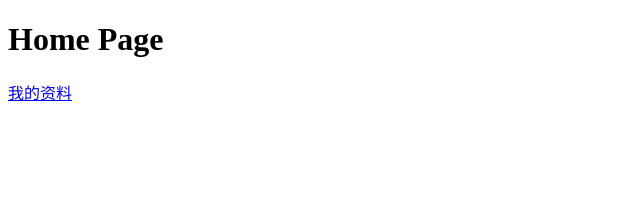
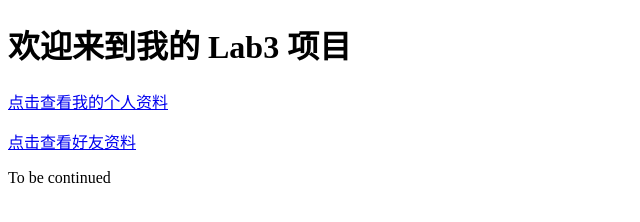
Before and after one commit to xzlin04-crypto/git-flow-lab, a plain HTML site: page index.html in a window 1280 px wide. Shown: the whole page, without its empty margins (0-640 px from the left). Drawn offline with Linux system fonts and the light colour scheme.

Commit message:
add friend profile and link

```diff
--- a/index.html
+++ b/index.html
@@ -1,10 +1,13 @@
 <!DOCTYPE html>
 <html>
 <head>
-    <title>My Page</title>
+    <title>Lab3 Git Flow</title>
 </head>
 <body>
-    <h1>Home Page</h1>
-<a href="profile.html">我的资料</a>
+    <h1>欢迎来到我的 Lab3 项目</h1>
+    <p><a href="profile.html">点击查看我的个人资料</a></p>
+    <!-- 👇 这行是新增的好友资料链接 -->
+    <p><a href="friend.html">点击查看好友资料</a></p>
+    <p>To be continued</p>
 </body>
 </html>
```
Also changed, not shown: friend.html (added, +13 -0 lines).
